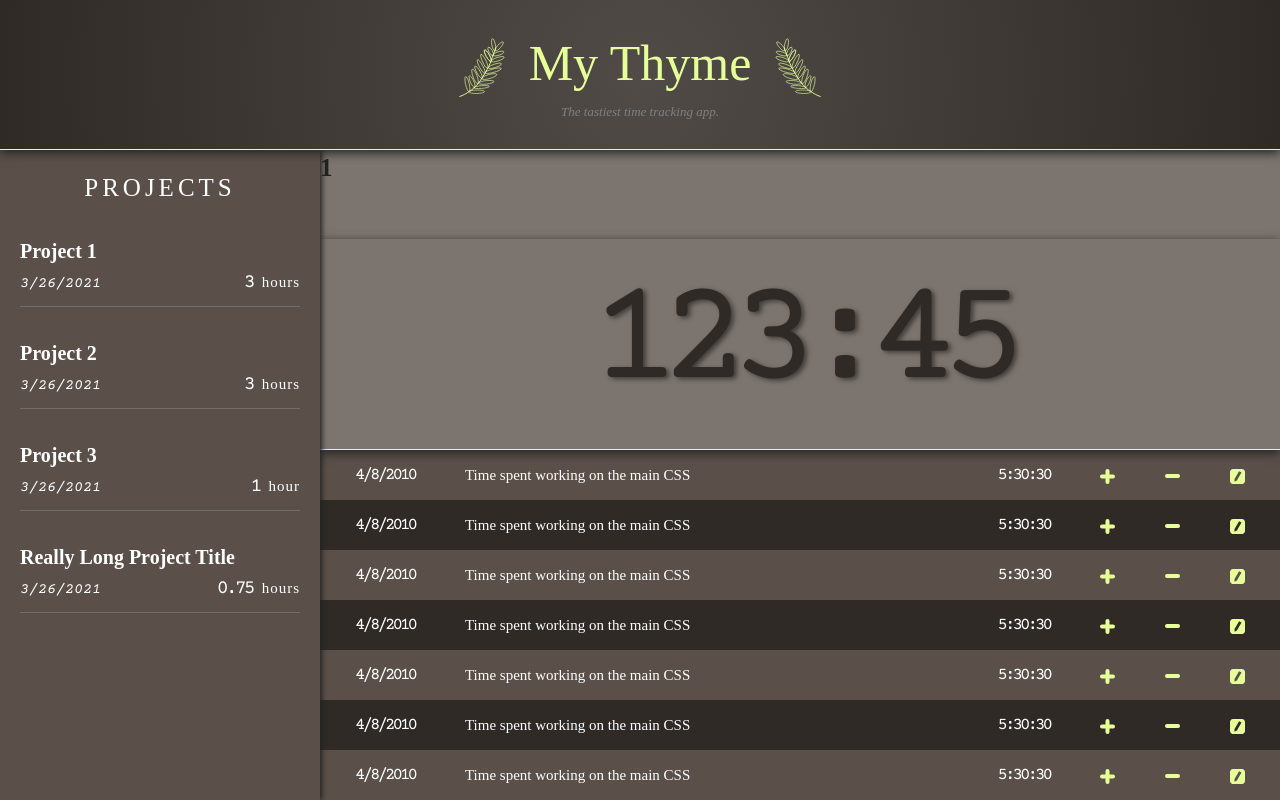
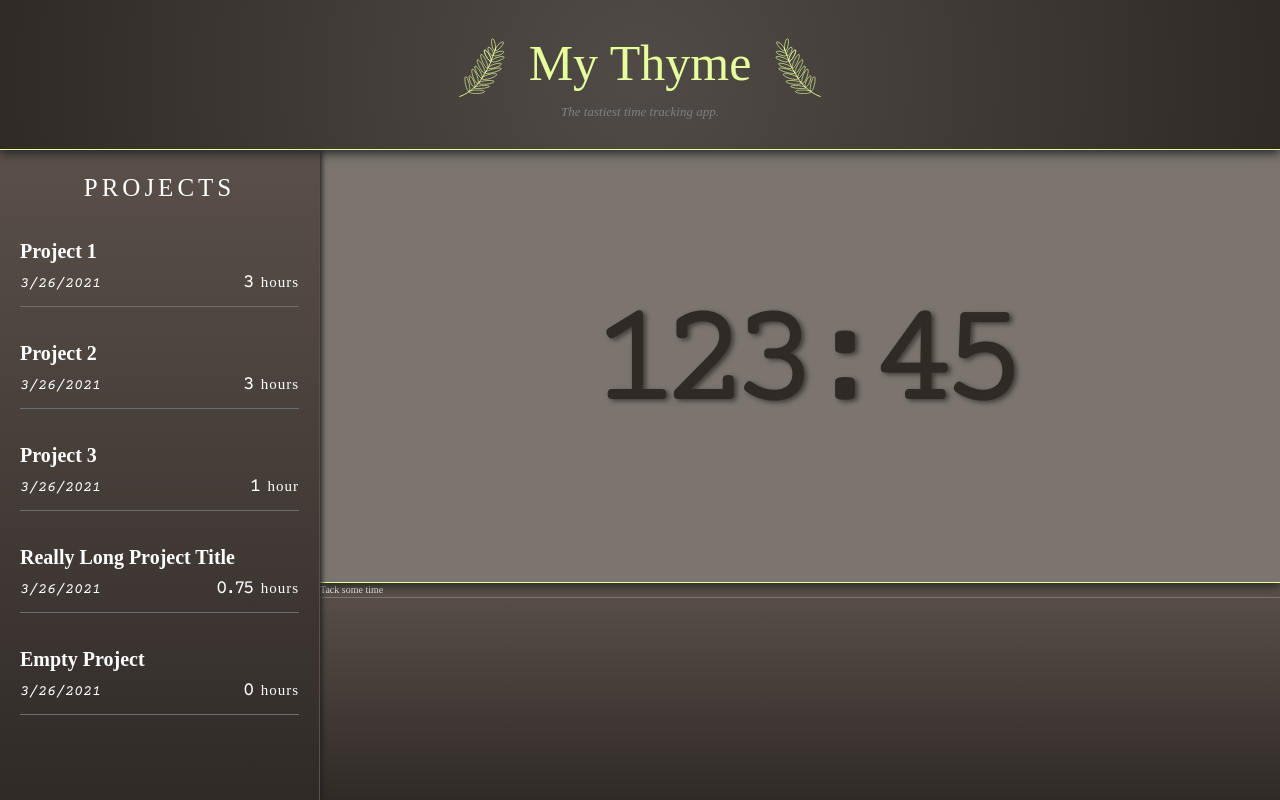
Before and after one commit to iambj/my-thyme, a React (Create React App) app: page / in a window 1280 px wide. Built offline with nearby package versions, Linux system fonts and the light colour scheme.

Commit message:
Passed down projects for displaying time logged for a project

```diff
--- a/src/App.tsx
+++ b/src/App.tsx
@@ -24,6 +24,21 @@ const projects = [
                 note: "This is a fake time log",
                 timeLogged: 256,
             },
+            {
+                date: new Date(),
+                note: "This is a fake time log",
+                timeLogged: 300,
+            },
+            {
+                date: new Date(),
+                note: "This is a fake time log",
+                timeLogged: 100,
+            },
+            {
+                date: new Date(),
+                note: "This is a fake time log",
+                timeLogged: 60,
+            },
         ],
     },
     {
@@ -32,6 +47,11 @@ const projects = [
         lastModified: new Date(),
         totalTime: 180,
         timeLog: [
+            {
+                date: new Date(),
+                note: "This is a fake time log",
+                timeLogged: 256,
+            },
             {
                 date: new Date(),
                 note: "This is a fake time log",
@@ -65,19 +85,27 @@ const projects = [
             },
         ],
     },
+    {
+        projectName: "Empty Project",
+        id: 5,
+        lastModified: new Date(),
+        totalTime: 0,
+        timeLog: [],
+    },
 ];
 
 const App: React.FC = () => {
-    const [activeProject, setActiveProject] = useState(1);
-    const currentProject = projects.filter((p) => p.id === activeProject);
-    console.log(currentProject);
+    const [activeProject, setActiveProject] = useState(0);
+    const currentProject = projects.filter((p) => p.id === activeProject)[0];
+    console.log("Current", currentProject, activeProject);
     return (
         <div className="App">
+            {/* <div>{activeProject}</div> */}
             <main className="mainWrapper grid">
                 <TopBar />
                 <ProjectList
                     onClick={(e) => {
-                        let target = e.target as Element;
+                        // let target = e.target as Element;
                         // console.log(e.currentTarget);
                         let projectId: string | null | undefined;
                         // if (!target.getAttribute("id")) {
@@ -92,8 +120,8 @@ const App: React.FC = () => {
                     projects={projects}
                 />
                 <ProjectArea
-                    // projects={projects}
                     activeProject={activeProject}
+                    currentProject={currentProject}
                 />
             </main>
         </div>
--- a/src/components/Project.tsx
+++ b/src/components/Project.tsx
@@ -31,6 +31,7 @@ const Project: React.FC<ProjectType> = ({
     const DATE = `${
         lastModified.getMonth() + 1
     }/${lastModified.getDate()}/${lastModified.getFullYear()}`;
+    // console.log(timeLog);
     return (
         <Container id={id.toString()} onClick={onClick}>
             <h2>{projectName}</h2>
@@ -40,7 +41,7 @@ const Project: React.FC<ProjectType> = ({
                     {totalTime === 60 ? "hour" : "hours"}
                 </span>
             </div>
-            <div className="lastModified smallText">{DATE}</div>
+            <div className="lastModified  smallText">{DATE}</div>
         </Container>
     );
 };
@@ -102,7 +103,7 @@ const Container = styled.div`
         width: 0%;
         width: 100%;
         transform: scaleX(0);
-        transition: width 0.2s, transform 0.35s cubic-bezier(1, 0, 0, 1);
+        transition: width 0.2s, transform 0.35s cubic-bezier(0.25, 1, 0.5, 1);
         justify-self: center;
         will-change: transform;
     }
--- a/src/components/ProjectArea.tsx
+++ b/src/components/ProjectArea.tsx
@@ -4,16 +4,24 @@ import styled from "styled-components";
 import TimerArea from "./TimerArea";
 import TrackedTimeList from "./TrackedTimeList";
 
+import { ProjectType } from "./Project";
+
 interface ProjectAreaProps {
     activeProject: number;
+    currentProject: ProjectType;
 }
 
-const ProjectArea: React.FC<ProjectAreaProps> = ({ activeProject }) => {
+const ProjectArea: React.FC<ProjectAreaProps> = ({
+    currentProject,
+    activeProject,
+}) => {
     return (
         <ProjectAreas className="projectArea">
-            <h1>{activeProject}</h1>
             <TimerArea />
-            <TrackedTimeList />
+            <TrackedTimeList
+                activeProject={activeProject}
+                currentProject={currentProject}
+            />
         </ProjectAreas>
     );
 };
--- a/src/components/ProjectList.tsx
+++ b/src/components/ProjectList.tsx
@@ -31,10 +31,11 @@ const ProjectList: React.FC<Props> = ({ onClick, projects }) => {
 export default ProjectList;
 
 const ProjectWrapper = styled.div`
-    /* border-right: 2px solid var(--black); */
+    border-right: 1px solid var(--brown);
     color: white;
     box-shadow: 2px 0px 5px var(--shadow);
-    background-color: var(--brown);
+    /* background-color: var(--brown); */
+    background: linear-gradient(to top, var(--darkBrown) 0%, var(--brown) 100%);
     z-index: 20;
     font-size: 2rem;
     padding: 2rem;
--- a/src/components/TrackedTime.tsx
+++ b/src/components/TrackedTime.tsx
@@ -5,27 +5,48 @@ import minus from "../images/minus.svg";
 import plus from "../images/plus.svg";
 import edit from "../images/edit.svg";
 
-// import { ReactComponent as Minus2 } from "../images/plus.svg";
+interface TimeLog {
+    date: Date;
+    note: string;
+    timeLogged: number;
+}
 
-export default function TrackedTime() {
+/**
+ *
+ * @param date
+ * @returns a string with a date in the form of MM/DD/YYYY
+ */
+function formatDate(date: Date): string {
+    return `${date.getMonth() + 1}/${date.getDate()}/${date.getFullYear()}`;
+}
+
+const TrackedTime: React.FC<TimeLog> = ({ date, note, timeLogged }) => {
+    // TODO: format the dates nicely
+
+    console.log(date, note, timeLogged);
+    const formattedHours = Math.round(timeLogged / 60);
+    const formattedSeconds = Math.round(timeLogged / 60 / 60);
+    const formattedDate = formatDate(date);
     return (
         <Time>
-            <div className="number mediumText">4/8/2010</div>
-            <div>Time spent working on the main CSS</div>
-            <div className="number mediumText">5:30:30</div>
-            <div>
-                <img className="button" src={plus} alt="" />
+            <div className="number mediumText">{formattedDate}</div>
+            <div>{note}</div>
+            <div className="number mediumText">{`${formattedHours}:${formattedSeconds}`}</div>
+            <div className="button">
+                <img src={plus} alt="" />
             </div>
-            <div>
-                <img className="button" src={minus} alt="" />
+            <div className="button">
+                <img src={minus} alt="" />
             </div>{" "}
-            <div>
-                <img className="button" src={edit} alt="" />
+            <div className="button">
+                <img src={edit} alt="" />
             </div>
             {/* <img className="plus" src={plus} alt="" /> */}
         </Time>
     );
-}
+};
+
+export default TrackedTime;
 
 const Time = styled.div`
     display: flex;
@@ -34,25 +55,34 @@ const Time = styled.div`
     padding: 10px;
     font-size: 1.5rem;
     align-items: center;
+
     div {
         /* flex: 1; */
         margin: 0 2rem;
     }
-
+    div:nth-child(1) {
+        letter-spacing: 0.05rem;
+        font-style: italic;
+    }
     div:nth-child(2) {
         flex: 1;
         min-width: 250px;
         margin-right: auto;
     }
+
     div {
         /* display: flex;
         align-self: stretch;
         align-items: center; */
-        cursor: pointer;
-        padding: 5px;
+        /* cursor: pointer; */
+        &.button {
+            padding: 5px;
+            cursor: pointer;
+        }
         display: inline;
         img {
             width: 1.5rem;
+            /* padding: 5px; */
             /* margin: 5px; */
         }
     }
--- a/src/components/TrackedTimeList.tsx
+++ b/src/components/TrackedTimeList.tsx
@@ -2,29 +2,48 @@ import React from "react";
 import styled from "styled-components";
 import TrackedTime from "./TrackedTime";
 
-export const TrackedTimeList = () => {
+import Project, { ProjectType } from "./Project";
+
+interface ProjectList {
+    currentProject: ProjectType;
+    activeProject: number;
+}
+
+export const TrackedTimeList: React.FC<ProjectList> = ({
+    activeProject,
+    currentProject,
+}) => {
+    // let currentProject = projects.filter((p) => p.id === activeProject);
+    // console.dir(currentProject);
     return (
         <Times>
-            <TrackedTime />
-            <TrackedTime />
-            <TrackedTime />
-            <TrackedTime />
-            <TrackedTime />
-            <TrackedTime />
-            <TrackedTime />
+            {currentProject?.timeLog?.map((project, index) => (
+                <TrackedTime
+                    key={index}
+                    date={project.date}
+                    note={project.note}
+                    timeLogged={project.timeLogged}
+                />
+            ))}
+            {/* TODO: prettify */}
+            {!currentProject?.timeLog?.length && <div>Tack some time</div>}
         </Times>
     );
 };
 export default TrackedTimeList;
 
 const Times = styled.div`
-    overflow-y: scroll;
+    overflow-y: auto;
     color: var(--primary);
+    background-color: var(--brown);
+    background: linear-gradient(to top, var(--darkBrown) 0%, var(--brown) 100%);
     color: white;
     > div {
         background-color: var(--brown);
+        border-bottom: 1px solid var(--lightBrown);
     }
     > div:nth-child(2n) {
         background-color: var(--darkBrown);
+        border-bottom: 1px solid var(--lightBrown);
     }
 `;
```
Also changed, not shown: src/components/TimerArea.tsx (line endings or trailing spaces).
